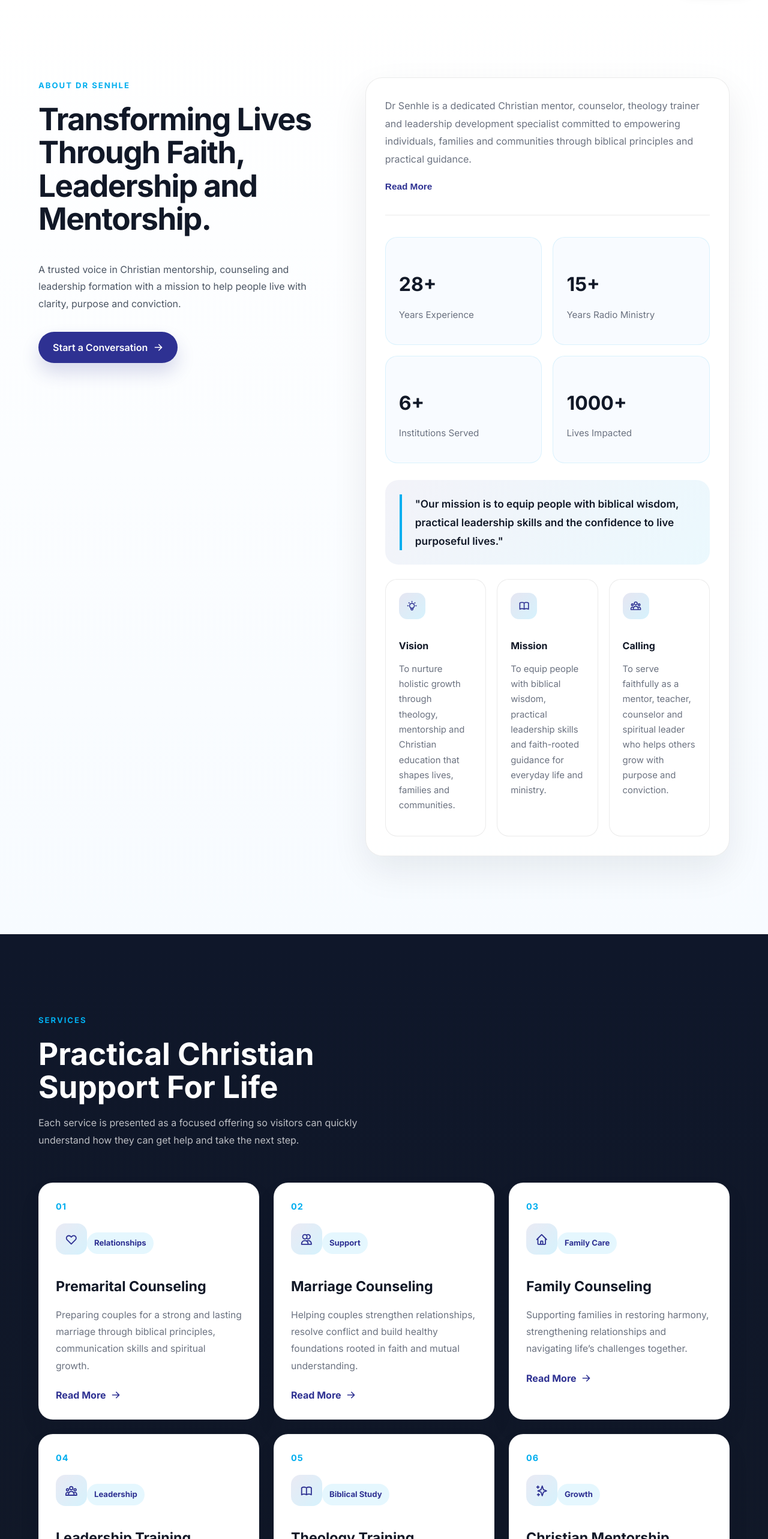
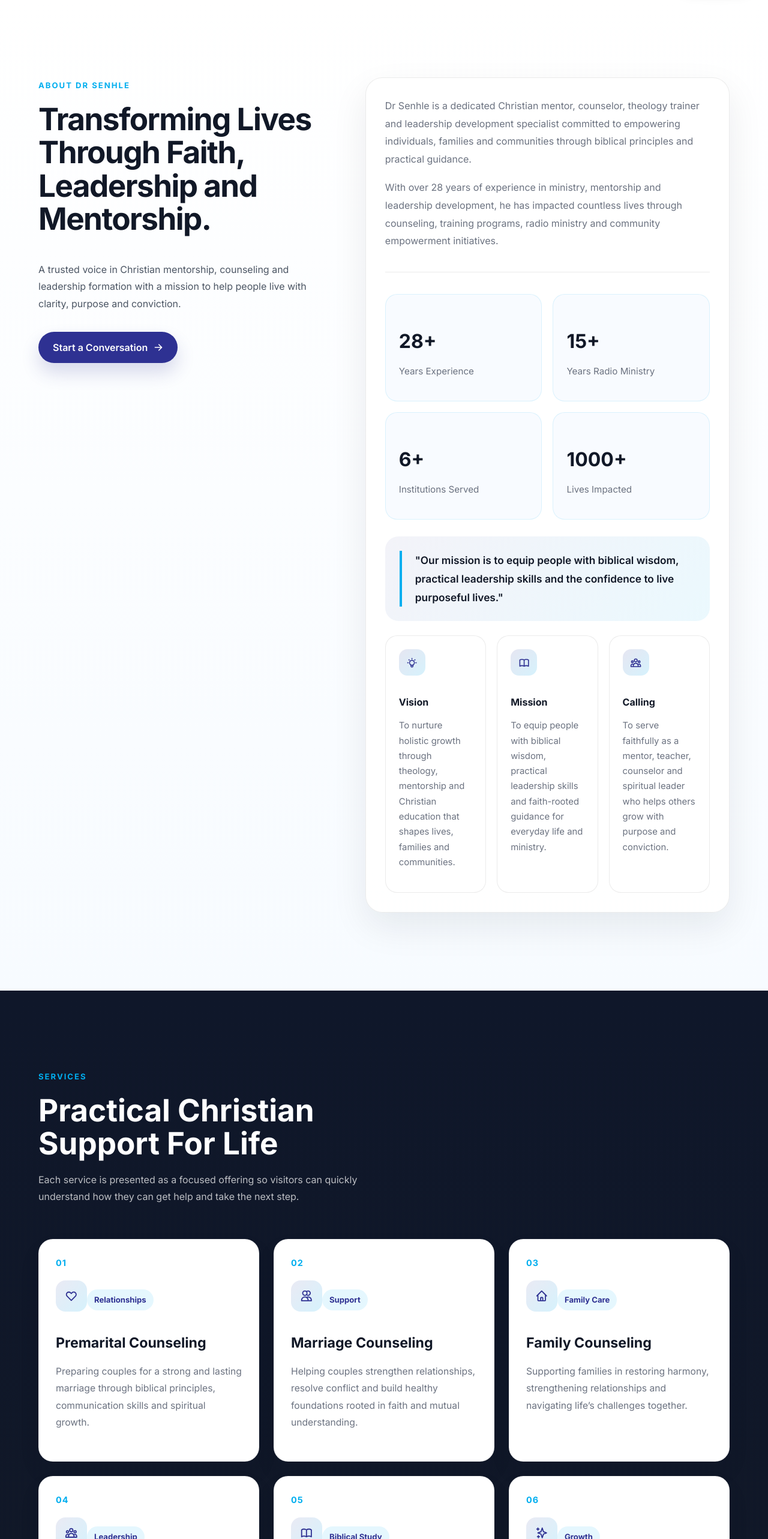
Before and after one commit to 040428/dr-senhle-website, a React (Vite) app: page / in a window 1280 px wide. Shown: the part 801-3366 px from the top of the page at 60% size. Built offline with nearby package versions, Linux system fonts and the light colour scheme.

Commit message:
feat: Remove Unnecessary 'Read More'
Co-authored-by: traeagent <traeagent@users.noreply.github.com>

```diff
--- a/src/sections/AboutSection.css
+++ b/src/sections/AboutSection.css
@@ -79,18 +79,6 @@
   font-size: 1rem !important;
   line-height: 1.85 !important;
   margin-bottom: 18px !important;
-}
-
-.about-read-more {
-  display: inline-flex;
-  align-items: center;
-  padding: 0;
-  border: none;
-  background: transparent;
-  color: #2e3192;
-  font-size: 0.96rem;
-  font-weight: 700;
-  cursor: pointer;
 }
 
 .about-divider {
--- a/src/sections/AboutSection.jsx
+++ b/src/sections/AboutSection.jsx
@@ -1,4 +1,3 @@
-import { useState } from "react";
 import { Box, Container, Typography } from "@mui/material";
 import { motion } from "framer-motion";
 import {
@@ -35,8 +34,6 @@ const purposeItems = [
 ];
 
 function AboutSection() {
-  const [isExpanded, setIsExpanded] = useState(false);
-
   return (
     <Box component="section" className="about-section" id="about">
       <Container maxWidth={false} className="about-container">
@@ -91,7 +88,6 @@ function AboutSection() {
               biblical principles and practical guidance.
             </Typography>
 
-            {isExpanded && (
             <Typography className="about-description">
               With over 28 years of experience in ministry,
               mentorship and leadership development, he has
@@ -99,15 +95,6 @@ function AboutSection() {
               training programs, radio ministry and community
               empowerment initiatives.
             </Typography>
-            )}
-
-            <button
-              type="button"
-              className="about-read-more"
-              onClick={() => setIsExpanded((current) => !current)}
-            >
-              {isExpanded ? "Read Less" : "Read More"}
-            </button>
 
             <div className="about-divider" />
 
--- a/src/sections/ProgramsSection.css
+++ b/src/sections/ProgramsSection.css
@@ -37,14 +37,6 @@
   color: #6b7280;
   line-height: 1.85;
   font-size: 1rem;
-}
-
-.programs-secondary-link {
-  display: inline-flex;
-  margin-top: 20px;
-  color: #2e3192;
-  text-decoration: none;
-  font-weight: 700;
 }
 
 .training-support-grid {
--- a/src/sections/ProgramsSection.jsx
+++ b/src/sections/ProgramsSection.jsx
@@ -83,10 +83,6 @@ function ProgramsSection() {
               skills and ministry confidence.
             </p>
 
-            <a className="programs-secondary-link" href="#contact">
-              Read More About Training
-            </a>
-
             <div className="training-support-grid">
               {trainingSupport.map((group) => (
                 <div key={group.title} className="training-support-card">
--- a/src/sections/ServicesSection.css
+++ b/src/sections/ServicesSection.css
@@ -102,15 +102,6 @@
   margin-bottom: 22px;
 }
 
-.service-link {
-  display: inline-flex;
-  align-items: center;
-  gap: 8px;
-  color: #2e3192;
-  text-decoration: none;
-  font-weight: 700;
-}
-
 @media (max-width: 992px) {
   .services-list {
     grid-template-columns: repeat(2, minmax(0, 1fr));
--- a/src/sections/ServicesSection.jsx
+++ b/src/sections/ServicesSection.jsx
@@ -1,7 +1,6 @@
 import { Box, Container } from "@mui/material";
 import { motion } from "framer-motion";
 import {
-  HiArrowRight,
   HiOutlineBookOpen,
   HiOutlineHeart,
   HiOutlineHome,
@@ -103,10 +102,6 @@ function ServicesSection() {
                 <span className="service-tag">{service.tag}</span>
                 <h3>{service.title}</h3>
                 <p>{service.description}</p>
-                <a href="#contact" className="service-link">
-                  Read More
-                  <HiArrowRight />
-                </a>
               </div>
             </motion.div>
           ))}
--- a/src/sections/TeachingsSection.css
+++ b/src/sections/TeachingsSection.css
@@ -83,15 +83,6 @@
   line-height: 1.85;
 }
 
-.teaching-link {
-  display: inline-flex;
-  align-items: center;
-  gap: 8px;
-  color: #2e3192;
-  text-decoration: none;
-  font-weight: 700;
-}
-
 .radio-highlight {
   margin-top: 40px;
   padding: 28px;
--- a/src/sections/TeachingsSection.jsx
+++ b/src/sections/TeachingsSection.jsx
@@ -1,7 +1,6 @@
 import { Box, Container } from "@mui/material";
 import { motion } from "framer-motion";
 import {
-  HiArrowRight,
   HiOutlineBookOpen,
   HiOutlineHeart,
   HiOutlineMicrophone,
@@ -103,11 +102,6 @@ function TeachingsSection() {
               <div className="teaching-description">
                 {item.description}
               </div>
-
-              <a className="teaching-link" href="#contact">
-                Read More
-                <HiArrowRight />
-              </a>
             </motion.div>
           ))}
         </div>
```
Lines whose indentation alone changed are shown as unchanged.
